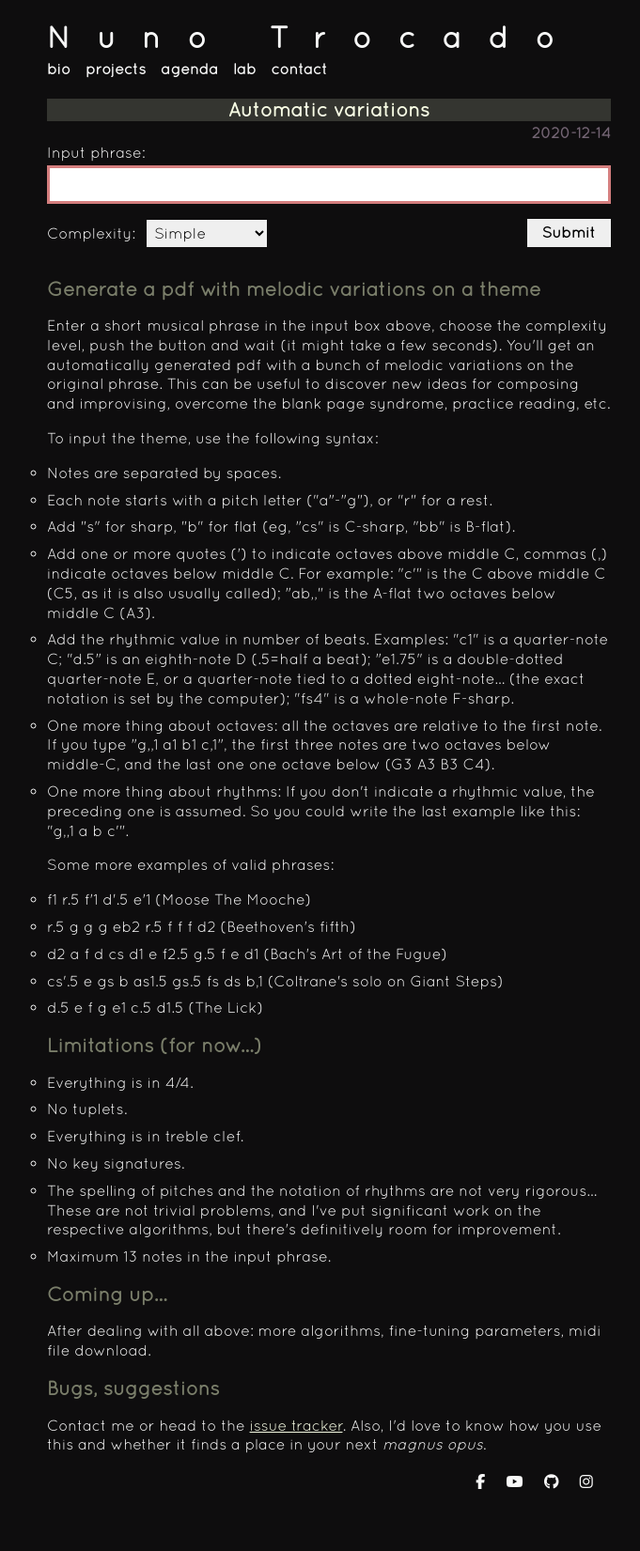
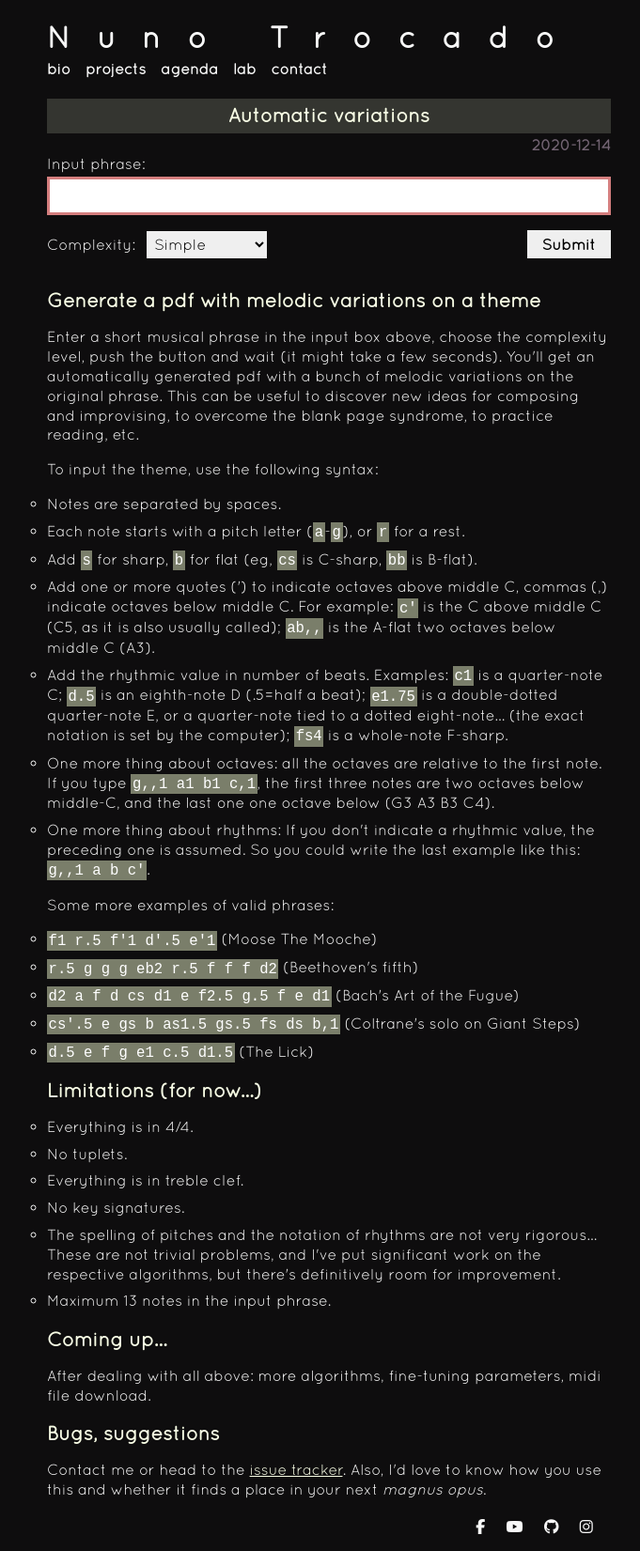
Before and after one commit to ntrocado/ntrocado.github.io, a Jekyll site: the page built from _posts/2020-12-14-variatio.html, in a window 1280 px wide. Shown: the whole page at 94% size, without its empty margins (290-971 px from the left). Built offline with Jekyll 4.4.1, drawn with Linux system fonts in a browser that asks for light colours; nearby versions of some CDN libraries; before the commit the page ends 1603 px from its top, so only the background shows below that.

Commit message:
Style inline code

```diff
--- a/_posts/2020-12-14-variatio.html
+++ b/_posts/2020-12-14-variatio.html
@@ -24,7 +24,7 @@ categories: software
 <h2 id="org1435b1c">Generate a pdf with melodic variations on a theme</h2>
 <div class="outline-text-2" id="text-org1435b1c">
 <p>
-Enter a short musical phrase in the input box above, choose the complexity level, push the button and wait (it might take a few seconds). You'll get an automatically generated pdf with a bunch of melodic variations on the original phrase. This can be useful to discover new ideas for composing and improvising, overcome the blank page syndrome, practice reading, etc.
+Enter a short musical phrase in the input box above, choose the complexity level, push the button and wait (it might take a few seconds). You'll get an automatically generated pdf with a bunch of melodic variations on the original phrase. This can be useful to discover new ideas for composing and improvising, to overcome the blank page syndrome, to practice reading, etc.
 </p>
 
 <p>
@@ -32,23 +32,23 @@ To input the theme, use the following syntax:
 </p>
 <ul class="org-ul">
 <li>Notes are separated by spaces.</li>
-<li>Each note starts with a pitch letter ("a"-"g"), or "r" for a rest.</li>
-<li>Add "s" for sharp, "b" for flat (eg, "cs" is C-sharp, "bb" is B-flat).</li>
-<li>Add one or more quotes (') to indicate octaves above middle C, commas (,) indicate octaves below middle C. For example: "c'" is the C above middle C (C5, as it is also usually called); "ab,," is the A-flat two octaves below middle C (A3).</li>
-<li>Add the rhythmic value in number of beats. Examples: "c1" is a quarter-note C; "d.5" is an eighth-note D (.5=half a beat); "e1.75" is a double-dotted quarter-note E, or a quarter-note tied to a dotted eight-note&#x2026; (the exact notation is set by the computer); "fs4" is a whole-note F-sharp.</li>
-<li>One more thing about octaves: all the octaves are relative to the first note. If you type "g,,1 a1 b1 c,1", the first three notes are two octaves below middle-C, and the last one one octave below (G3 A3 B3 C4).</li>
-<li>One more thing about rhythms: If you don't indicate a rhythmic value, the preceding one is assumed. So you could write the last example like this: "g,,1 a b c'".</li>
+<li>Each note starts with a pitch letter (<code>a</code>-<code>g</code>), or <code>r</code> for a rest.</li>
+<li>Add <code>s</code> for sharp, <code>b</code> for flat (eg, <code>cs</code> is C-sharp, <code>bb</code> is B-flat).</li>
+<li>Add one or more quotes (') to indicate octaves above middle C, commas (,) indicate octaves below middle C. For example: <code>c'</code> is the C above middle C (C5, as it is also usually called); <code>ab,,</code> is the A-flat two octaves below middle C (A3).</li>
+<li>Add the rhythmic value in number of beats. Examples: <code>c1</code> is a quarter-note C; <code>d.5</code> is an eighth-note D (.5=half a beat); <code>e1.75</code> is a double-dotted quarter-note E, or a quarter-note tied to a dotted eight-note&#x2026; (the exact notation is set by the computer); <code>fs4</code> is a whole-note F-sharp.</li>
+<li>One more thing about octaves: all the octaves are relative to the first note. If you type <code>g,,1 a1 b1 c,1</code>, the first three notes are two octaves below middle-C, and the last one one octave below (G3 A3 B3 C4).</li>
+<li>One more thing about rhythms: If you don't indicate a rhythmic value, the preceding one is assumed. So you could write the last example like this: <code>g,,1 a b c'</code>.</li>
 </ul>
 
 <p>
 Some more examples of valid phrases:
 </p>
 <ul class="org-ul">
-<li>f1 r.5 f'1 d'.5 e'1 (Moose The Mooche)</li>
-<li>r.5 g g g eb2 r.5 f f f d2 (Beethoven's fifth)</li>
-<li>d2 a f d cs d1 e f2.5 g.5 f e d1 (Bach's Art of the Fugue)</li>
-<li>cs'.5 e gs b as1.5 gs.5 fs ds b,1 (Coltrane's solo on Giant Steps)</li>
-<li>d.5 e f g e1 c.5 d1.5 (The Lick)</li>
+<li><code>f1 r.5 f'1 d'.5 e'1</code> (Moose The Mooche)</li>
+<li><code>r.5 g g g eb2 r.5 f f f d2</code> (Beethoven's fifth)</li>
+<li><code>d2 a f d cs d1 e f2.5 g.5 f e d1</code> (Bach's Art of the Fugue)</li>
+<li><code>cs'.5 e gs b as1.5 gs.5 fs ds b,1</code> (Coltrane's solo on Giant Steps)</li>
+<li><code>d.5 e f g e1 c.5 d1.5</code> (The Lick)</li>
 </ul>
 </div>
 </div>
--- a/css/main.css
+++ b/css/main.css
@@ -51,6 +51,10 @@ h2 {
     background-color: #343530;
     text-align: center;
 }
+h2.post-title {
+    padding-top: 0.3em;
+    padding-bottom: 0.3em;
+}
 h2.post-title a, h3 a {
     text-decoration: none;
     color: #F8FDE5;
@@ -87,9 +91,15 @@ h4 {
     margin-top: -0.9em;
     margin-bottom: -0.9em;
 }
+code {
+    background-color: #7A7E6A;
+    color: white;
+    padding: 0.1em;
+    font-size: 1.2em;
+}
 div.outline-2 h2, h2.footnotes {
     background-color: #0E0D0E;
-    color: #7A7E6A;
+    color: #F8FDE5;
     text-align: left;
 }
 sup a.footref {
```
